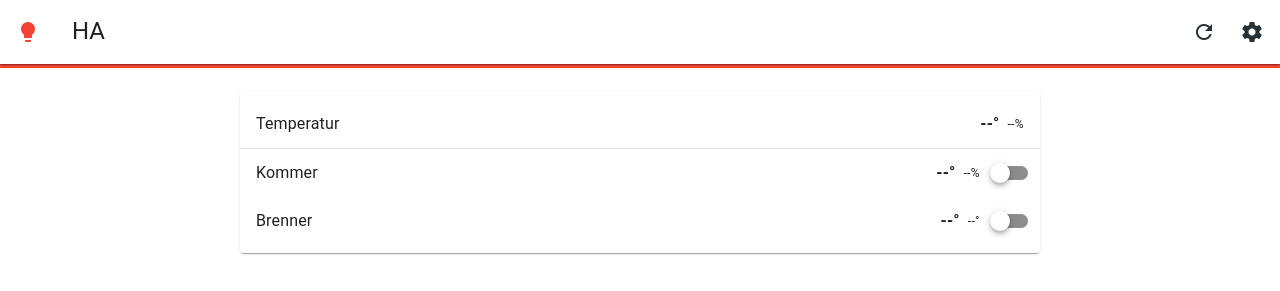
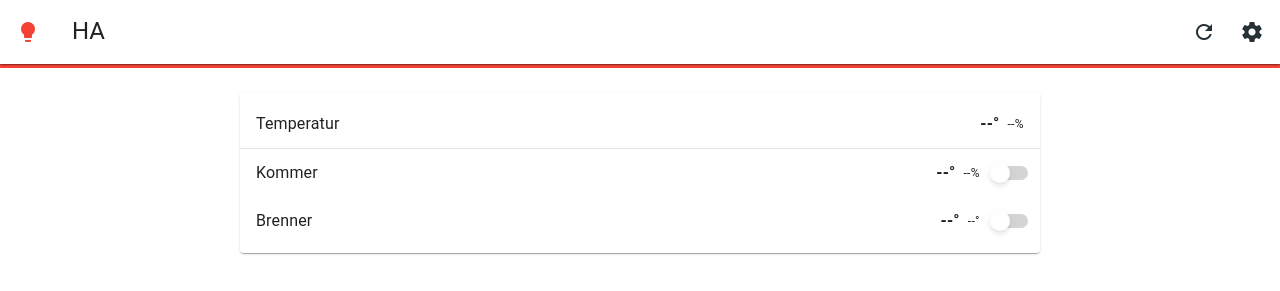
Before and after one commit to 13/muhportalweb, a Nuxt app: page /ha in a window 1280 px wide. Shown: the top 291 px of the page. Built offline with nearby package versions, Linux system fonts and the light colour scheme; no server answers.

Commit message:
fixed switches

```diff
--- a/app/pages/ha.vue
+++ b/app/pages/ha.vue
@@ -65,7 +65,8 @@
 
           <template #append>
             <v-switch
-              :model-value="kommerPower"
+              v-model="kommerPowerLocal"
+              :disabled="!isConnected"
               color="green"
               hide-details
               density="compact"
@@ -93,7 +94,8 @@
 
           <template #append>
             <v-switch
-              :model-value="brennerPower"
+              v-model="brennerPowerLocal"
+              :disabled="!isConnected"
               color="green"
               hide-details
               density="compact"
@@ -132,6 +134,8 @@ const brenner = ref<{ temp1: number | null; temp2: number | null }>({
 });
 const kommerPower = ref(false);
 const brennerPower = ref(false);
+const kommerPowerLocal = ref(false);
+const brennerPowerLocal = ref(false);
 
 const mqttConnectionStatusColor = computed(() => {
   return isConnected.value ? "green" : "red";
@@ -199,7 +203,10 @@ onMounted(() => {
     (topic: string, message: { toString(): string }) => {
       try {
         const data = JSON.parse(message.toString());
-        kommerPower.value = data.POWER === "ON";
+        const power = data.POWER === "ON";
+
+        kommerPower.value = power; // MQTT truth
+        kommerPowerLocal.value = power; // sync UI
       } catch {
         // ignore
       }
@@ -238,7 +245,10 @@ onMounted(() => {
     (topic: string, message: { toString(): string }) => {
       try {
         const data = JSON.parse(message.toString());
-        brennerPower.value = data.POWER === "ON";
+        const power = data.POWER === "ON";
+
+        brennerPower.value = power;
+        brennerPowerLocal.value = power;
       } catch {
         // ignore
       }
```
